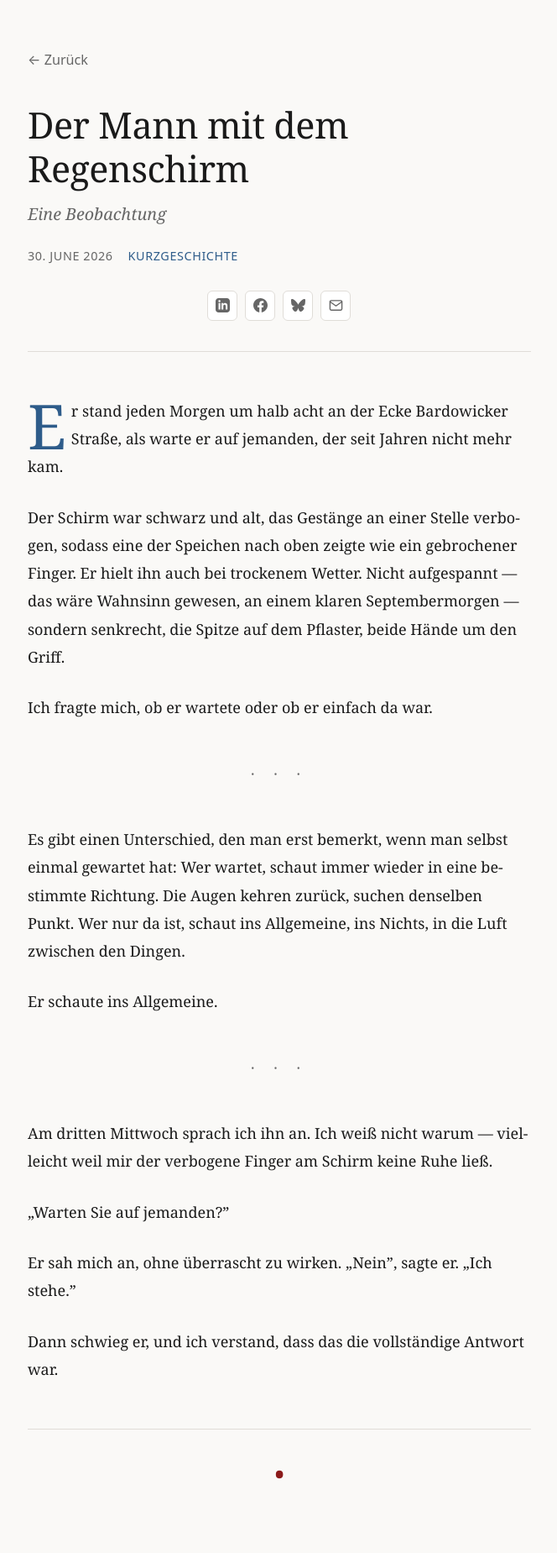
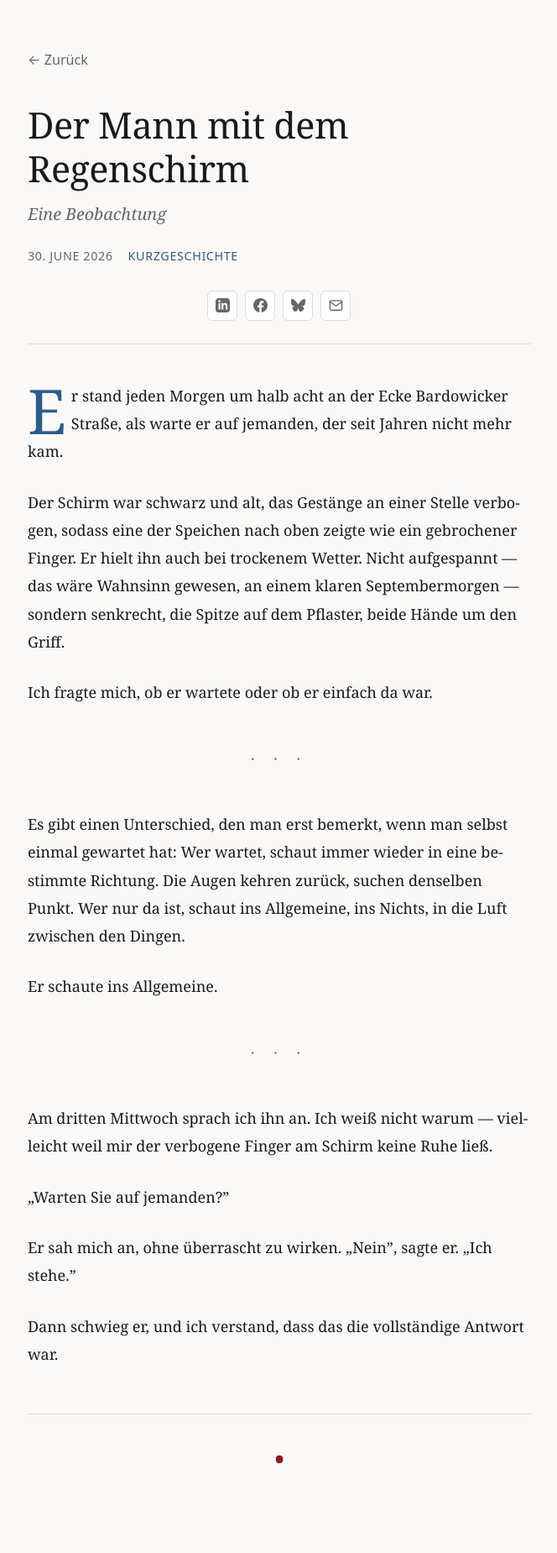
Before and after one commit to docdimy/drklass.de, a Jekyll site: the page built from _texte/der-mann-mit-dem-regenschirm.md, in a window 1280 px wide. Shown: the whole page at 84% size, without its empty margins (307-971 px from the left). Built offline with Jekyll 4.4.1, drawn with Linux system fonts in a browser that asks for light colours.

Commit message:
Share-Icons: Trennlinie direkt unter Icons, Abstand zum Text korrigiert

```diff
--- a/assets/css/text.css
+++ b/assets/css/text.css
@@ -42,7 +42,7 @@ body {
 }
 
 /* ── Header ─────────────────────────────────────────────────────── */
-.prose-header { margin-bottom: 3rem; }
+.prose-header { margin-bottom: 0; }
 
 .prose-image {
   margin: 0 0 2rem;
@@ -158,7 +158,8 @@ body {
   justify-content: center;
   gap: 0.5rem;
   margin-top: 1.5rem;
-  padding-bottom: 2rem;
+  padding-bottom: 1.5rem;
+  margin-bottom: 2.5rem;
   border-bottom: 1px solid #e0ddd8;
 }
 
```
Also changed, not shown: 2 other files.
